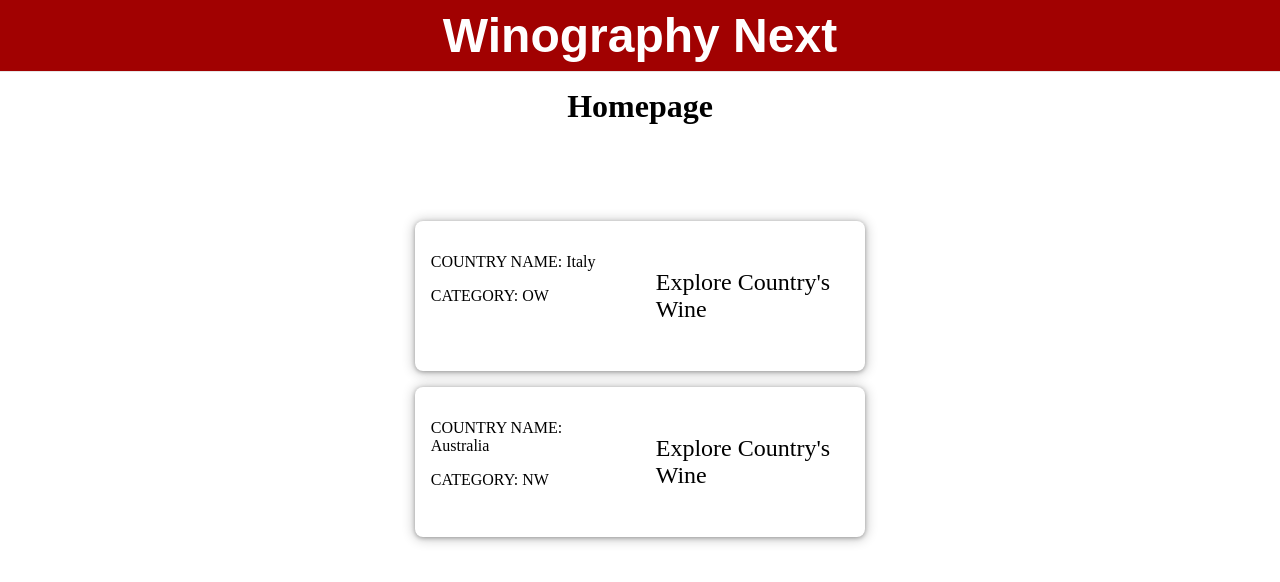
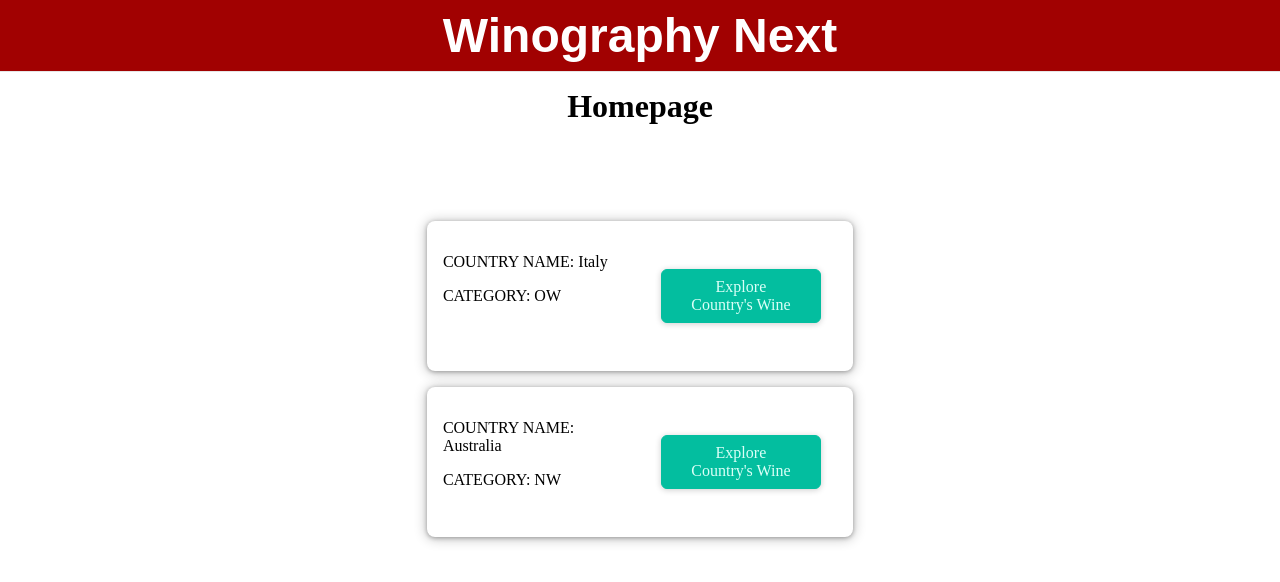
Before and after one commit to gmcln-rct/vino-next, a Next.js app: page / in a window 1280 px wide. Shown: the top 582 px of the page. Built offline with nearby package versions, Linux system fonts and the light colour scheme.

Commit message:
Update country item

```diff
--- a/components/countries/country-item.js
+++ b/components/countries/country-item.js
@@ -1,6 +1,8 @@
 import Link from 'next/link';
 
 import classes from './country-item.module.css';
+
+import Button from '../ui/button';
 
 function CountryItem(props) {
     const { id, countryName, category } = props;
@@ -18,7 +20,7 @@ function CountryItem(props) {
                 </div>
             </div>
             <div className={classes.actions}>
-                <Link href={exploreLink} >Explore Country's Wine</Link>
+                <Button link={exploreLink}>Explore Country's Wine</Button>
             </div>
         </li>
     );
--- /dev/null
+++ b/components/ui/button.js
@@ -0,0 +1,11 @@
+import Link from 'next/link';
+
+import classes from './button.module.css';
+
+function Button(props) {
+  return <Link href={props.link} className={classes.btn}>
+    {props.children}
+    </Link>
+}
+
+export default Button;
--- /dev/null
+++ b/components/ui/button.module.css
@@ -0,0 +1,18 @@
+.btn {
+    text-decoration: none;
+    cursor: pointer;
+    font: inherit;
+    background-color: #03be9f;
+    border: 1px solid #03be9f;
+    border-radius: 6px;
+    color: #dafff7;
+    padding: 0.5rem 1.5rem;
+    text-align: center;
+    box-shadow: 0 1px 6px rgba(0, 0, 0, 0.2);
+  }
+
+  .btn:hover,
+  .btn:active {
+    background-color: #02afa1;
+    border-color: #02afa1;
+  }
```
